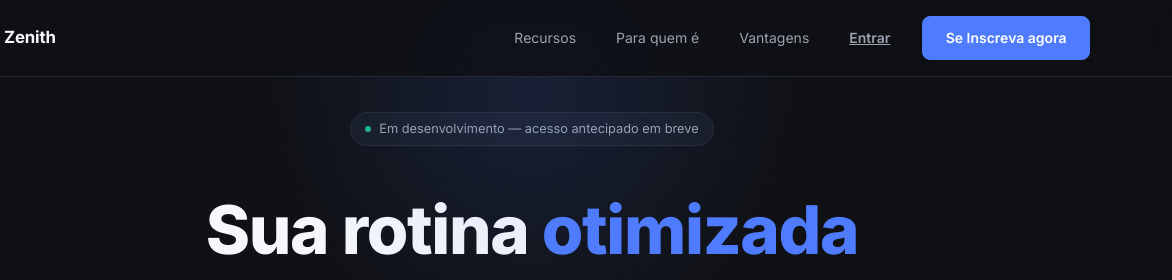
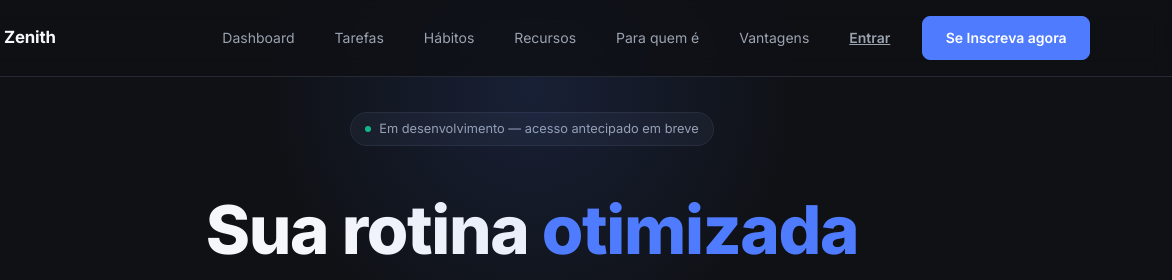
Before and after one commit to Joao-Healy/Projeto_PMI-Jp, a plain HTML site: page index.html in a window 1280 px wide. Shown: the top 280 px of the page, 108-1280 px from the left. Drawn offline with nearby package versions, Linux system fonts and the light colour scheme.

Commit message:
feat: adicionar pagina de habitos com bloqueio documentado

```diff
--- a/index.html
+++ b/index.html
@@ -21,7 +21,7 @@
             </button>
             <div class="collapse navbar-collapse justify-content-end" id="navMenu">
                 <ul class="navbar-nav align-items-md-center gap-md-4 mb-3 mb-md-0">
-                    <li class="nav-item"><a class="nav-link" href="#features">Recursos</a></li>
+                    <li class="nav-item"><a class="nav-link" href="dashboard.html">Dashboard</a></li><li class="nav-item"><a class="nav-link" href="tarefas.html">Tarefas</a></li><li class="nav-item"><a class="nav-link" href="habitos.html">Hábitos</a></li><li class="nav-item"><a class="nav-link" href="#features">Recursos</a></li>
                     <li class="nav-item"><a class="nav-link" href="#Nicho">Para quem é</a></li>
                     <li class="nav-item"><a class="nav-link" href="#Vantagens">Vantagens</a></li>
                 </ul>
```
Also changed, not shown: habitos.html (added, +2 -0 lines).
